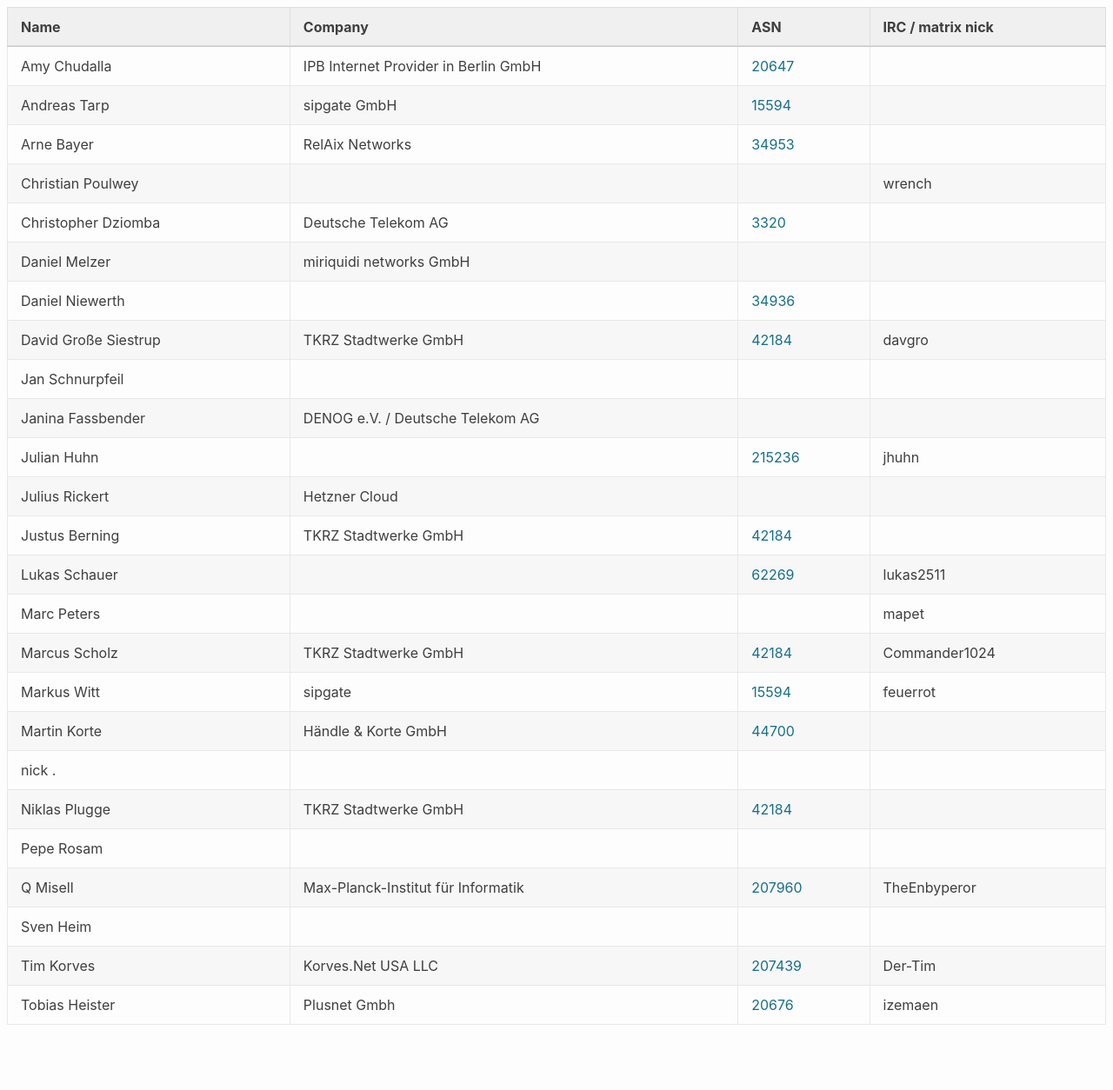
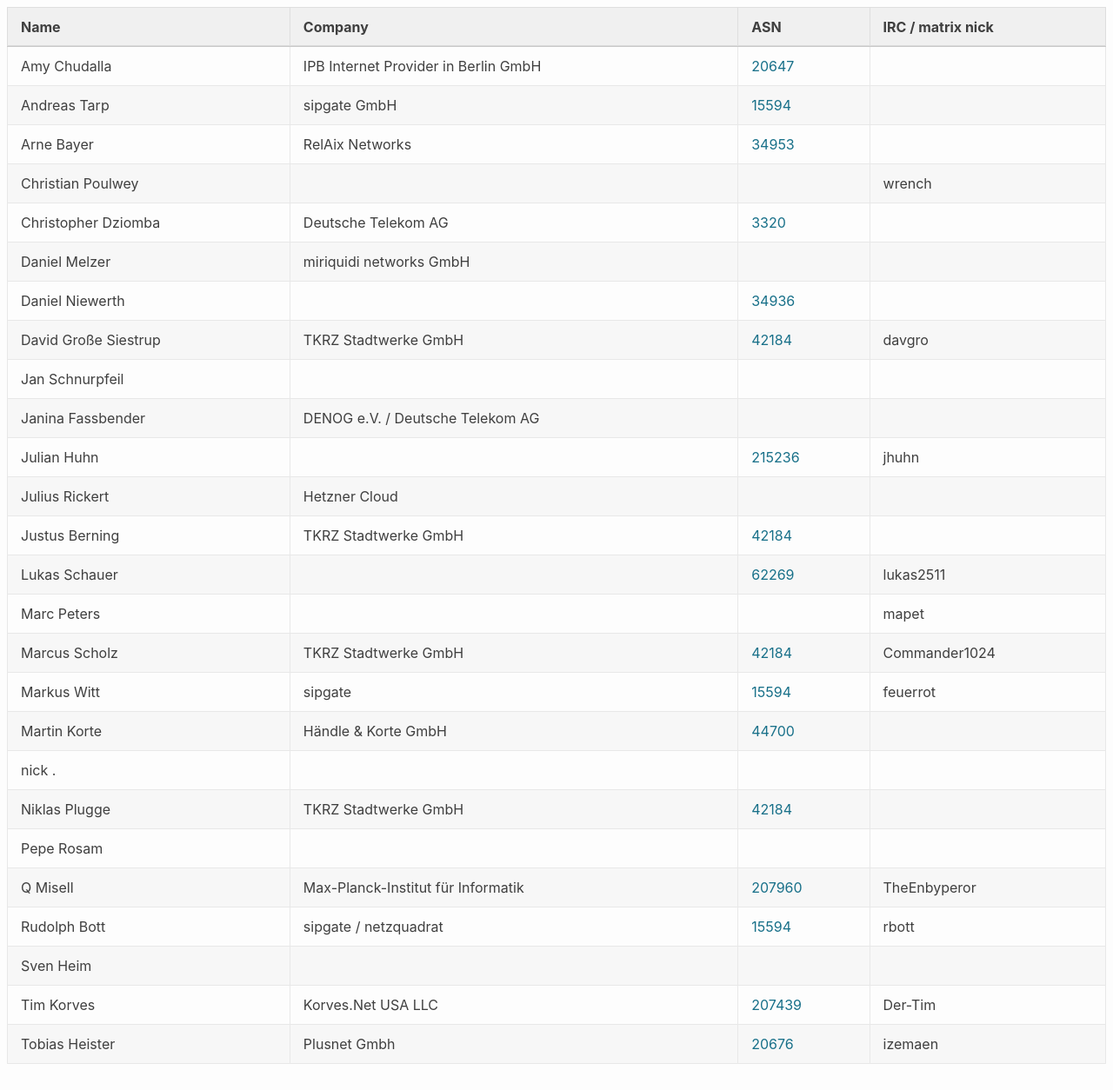
Before and after one commit to denog/pretix-attendeelist, a Jekyll site: the page built from denogmeetup25-05/index.markdown, in a window 1280 px wide and 1254 px high. Shown: the whole window at 87% size. Built offline with Jekyll 4.4.1, drawn with Linux system fonts in a browser that asks for light colours.

Commit message:
Latest data: Mon May 12 18:36:46 UTC 2025

```diff
--- a/_data/attendees_denogmeetup25-05.json
+++ b/_data/attendees_denogmeetup25-05.json
@@ -132,6 +132,12 @@
     "asn": "207960"
   },
   {
+    "name": "Rudolph Bott",
+    "company": "sipgate / netzquadrat",
+    "irc": "rbott",
+    "asn": "15594"
+  },
+  {
     "name": "Sven Heim",
     "company": null,
     "irc": null,
```
